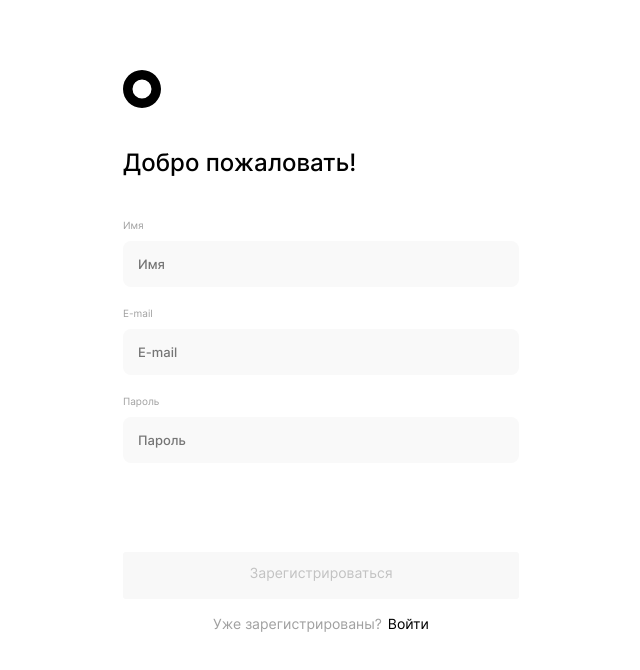
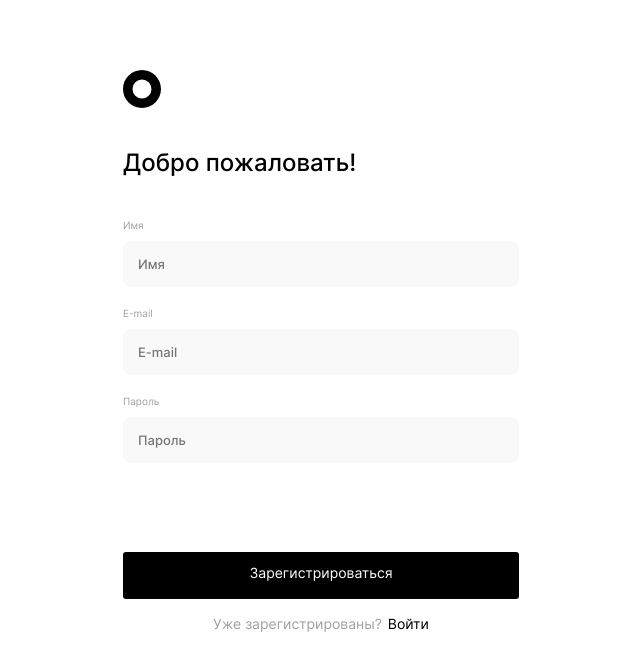
Before and after one commit to Bambyary/movies-explorer-frontend, a React (Create React App) app: page /signup in a window 1280 px wide. Shown: the top 670 px of the page, without its empty margins (319-959 px from the left). Built offline with nearby package versions, Linux system fonts and the light colour scheme; the HTML template or start-up script is replaced by a standard one.

Commit message:
кнопка отправки формы заблокирована до отправки и пользователь не может отправить форму пока обрабатывается запрос на сервер

```diff
--- a/src/components/App/App.jsx
+++ b/src/components/App/App.jsx
@@ -118,9 +118,25 @@ function clickDeleteFilm (data) {
           <Routes>
             <Route path='/' element={ <Main isLoggedIn={isLoggedIn} />} />
             <Route path='*' element={<NotFound />} />
-            <Route path='signin' element={<ProtectedRoute element={Login} isLoggedIn={!isLoggedIn} setIsLoggedIn={setIsLoggedIn} />} />
-            <Route path='signup' element={<ProtectedRoute element={Register} isLoggedIn={!isLoggedIn} setIsLoggedIn={setIsLoggedIn} />} />
-            <Route path='/profile' element={<ProtectedRoute element={Profile} isLoggedIn={isLoggedIn} setIsLoggedIn={setIsLoggedIn} setCurrentUser={setCurrentUser} setSavedFilms={setSavedFilms} />} />
+            <Route path='signin' element={<ProtectedRoute
+              element={Login}
+              isLoggedIn={!isLoggedIn}
+              setIsLoggedIn={setIsLoggedIn}
+              isLoading={isLoading}
+              setIsLoading={setIsLoading} />} />
+            <Route path='signup' element={<ProtectedRoute
+              element={Register}
+              isLoggedIn={!isLoggedIn}
+              setIsLoggedIn={setIsLoggedIn}
+              isLoading={isLoading}
+              setIsLoading={setIsLoading} />} />
+            <Route path='/profile' element={<ProtectedRoute
+              element={Profile} isLoggedIn={isLoggedIn}
+              setIsLoggedIn={setIsLoggedIn}
+              setCurrentUser={setCurrentUser}
+              setSavedFilms={setSavedFilms}
+              isLoading={isLoading}
+              setIsLoading={setIsLoading} />} />
             <Route path='/movies' element={<ProtectedRoute element={Movies}
               isLoggedIn={isLoggedIn}
               isChecked={isChecked}
--- a/src/components/FormRegistration/FormRegistration.jsx
+++ b/src/components/FormRegistration/FormRegistration.jsx
@@ -14,8 +14,8 @@ function FormRegistration (props) {
                     onSubmit={props.handleSubmit} noValidate>
                     {props.children}
                     <span className="form-registration__error">{props.submitError}</span>
-                    <button className={`form-registration__button ${!props.formValid && 'form-registration__button_inactive'}`}
-                        disabled={!props.formValid} type='submit'>{props.button}</button>
+                    <button className={`form-registration__button ${!props.formValid || props.isLoading && 'form-registration__button_inactive'}`}
+                        disabled={!props.formValid || props.isLoading} type='submit'>{props.button}</button>
                 </form>
                 <div className="form-registration__container">
                     <p className="form-registration__text">{props.text}</p>
--- a/src/components/Login/Login.jsx
+++ b/src/components/Login/Login.jsx
@@ -62,6 +62,8 @@ function Login (props) {
     function handleSubmit (e) {
         e.preventDefault()
 
+        props.setIsLoading(true)
+
         authorize(email, password)
         .then(data => {
             if(data.token) {
@@ -78,6 +80,9 @@ function Login (props) {
         .catch(err => {
             return `Возникла ошибка: ${err}`
         })
+        .finally(() => {
+            props.setIsLoading(false)
+        })
     }
 
     return (
@@ -90,7 +95,8 @@ function Login (props) {
             name='registration-form'
             formValid={formValid}
             handleSubmit={handleSubmit}
-            submitError={submitError}>
+            submitError={submitError}
+            isLoading={props.isLoading}>
                 <section className="register">
                     <fieldset className="register__fieldset">
                         <label className="register__label" htmlFor='register-email'>
--- a/src/components/Profile/Profile.jsx
+++ b/src/components/Profile/Profile.jsx
@@ -78,6 +78,7 @@ function Profile (props) {
     //Функция, отвечающая за отправку данных на сервер
     function handleSubmit (e) {
         e.preventDefault();
+        props.setIsLoading(true);
 
         editProfile(name, email)
         .then(data => {
@@ -90,6 +91,12 @@ function Profile (props) {
             } else {
                 setSubmitText('При обновлении профиля произошла ошибка.')
             }
+        })
+        .catch(err => {
+            return `Возникла ошибка: ${err}`;
+        })
+        .finally(() => {
+            props.setIsLoading(false);
         })
     }
 
@@ -150,7 +157,7 @@ function Profile (props) {
                         :
                         <div className="profile__button-save-container">
                             <span className="profile__error">{submitText}</span>
-                            <button className={`profile__button-save ${ !saveButtonValidity || !formValid ? 'profile__button-save_disabled' : ''}`} disabled={!saveButtonValidity || !formValid} type="submit" >Сохранить</button>
+                            <button className={`profile__button-save ${ !saveButtonValidity || !formValid || props.isLoading ? 'profile__button-save_disabled' : ''}`} disabled={!saveButtonValidity || !formValid || props.isLoading} type="submit" >Сохранить</button>
                         </div>}
                     </form>
                 </section>
--- a/src/components/Register/Register.jsx
+++ b/src/components/Register/Register.jsx
@@ -6,6 +6,7 @@ import { register } from '../../utils/MainApi';
 import { useNavigate } from 'react-router-dom';
 
 function Register (props) {
+
 
     //Создаём переменные, в которые будут записываться значения из полей ввода
     const [name, setName] = React.useState('');
@@ -70,6 +71,7 @@ function Register (props) {
     //Функция отвечает за регистрацию
     function handleSubmit (e) {
         e.preventDefault();
+        props.setIsLoading(true)
 
         register(name, email, password)
         .then(data => {
@@ -86,6 +88,9 @@ function Register (props) {
         .catch(err => {
             return `Возникла ошибка: ${err}`
         })
+        .finally(() => {
+            props.setIsLoading(false);
+        })
     }
 
     return (
@@ -99,6 +104,7 @@ function Register (props) {
             formValid={formValid}
             handleSubmit={handleSubmit}
             submitError={submitError}
+            isLoading={props.isLoading}
             >
                 <section className="register">
                     <fieldset className="register__fieldset register__fieldset_margin">
```
